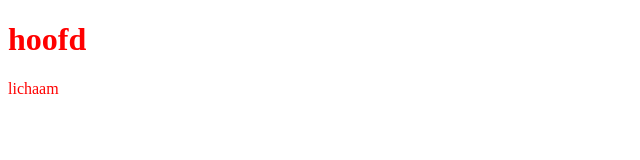
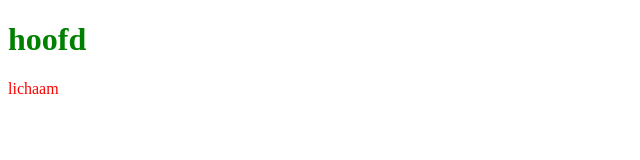
Before and after one commit to MatthieuMosch/git-workshop, a website: page index.html in a window 1280 px wide. Shown: the whole page, without its empty margins (0-640 px from the left). Drawn offline with Linux system fonts and the light colour scheme.

Commit message:
groen goed getypet

```diff
--- a/styles/styles.css
+++ b/styles/styles.css
@@ -3,5 +3,5 @@ body {
 }
 
 h1 {
-    color: gren;
+    color: green;
 }
```
